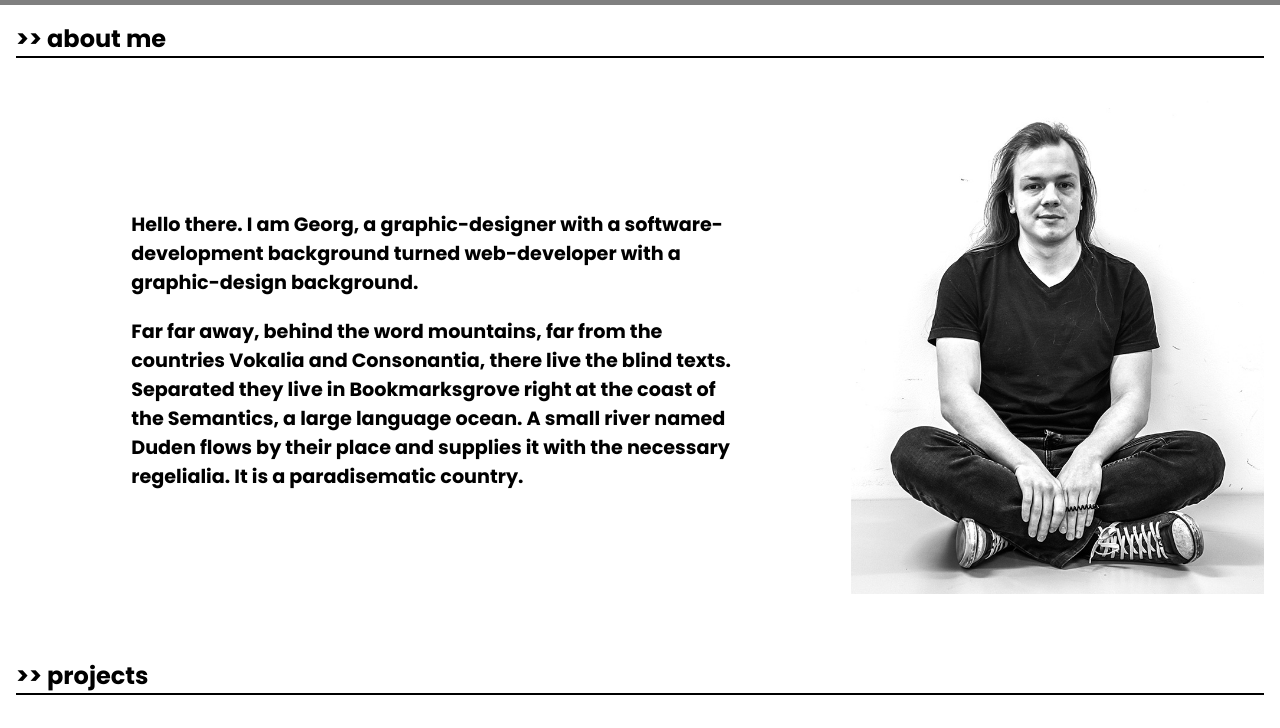
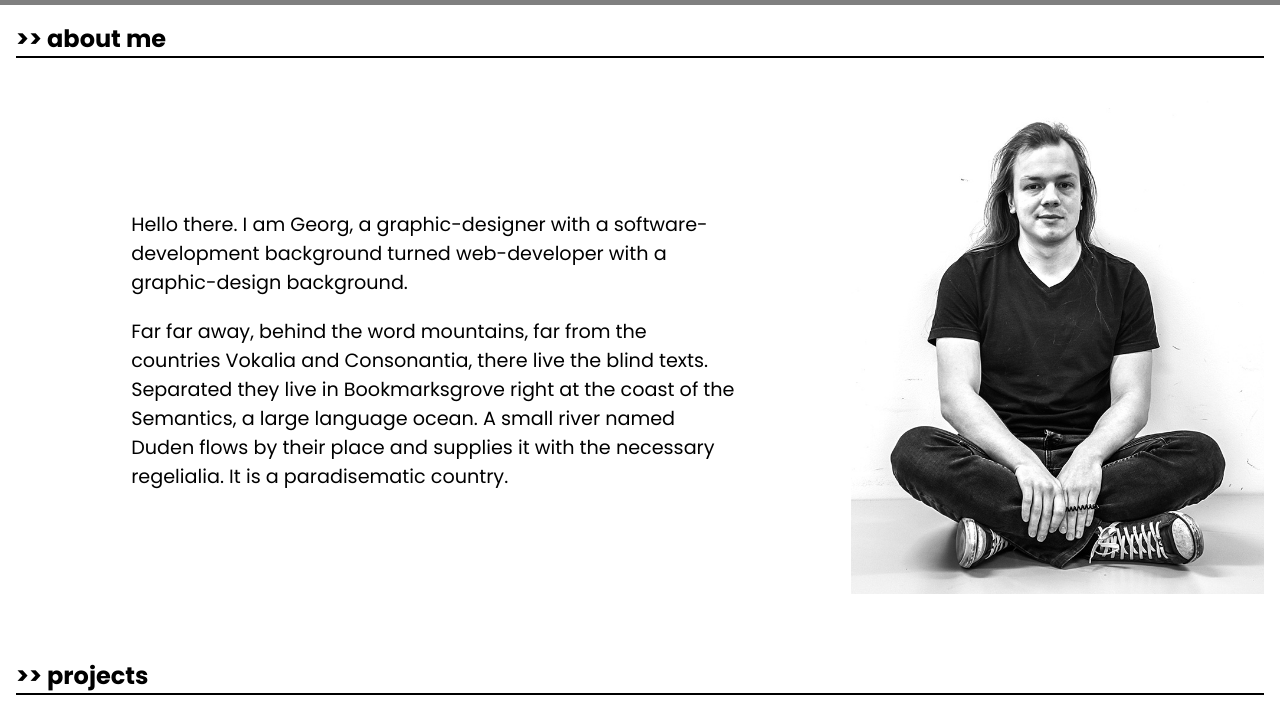
Before and after one commit to g-weiher/wbs_portfolio, a plain HTML site: page index.html in a window 1280 px wide. Shown: the part 59-787 px from the top of the page. Drawn offline with Linux system fonts and the light colour scheme.

Commit message:
fix problem with font not displaying properly

```diff
--- a/index.html
+++ b/index.html
@@ -10,7 +10,7 @@
 
     <link rel="preconnect" href="https://fonts.gstatic.com" />
     <link
-      href="https://fonts.googleapis.com/css2?family=Poppins:ital,wght@0,700;1,400&display=swap"
+      href="https://fonts.googleapis.com/css2?family=Poppins:wght@300;400;700&display=swap"
       rel="stylesheet"
     />
 
```
